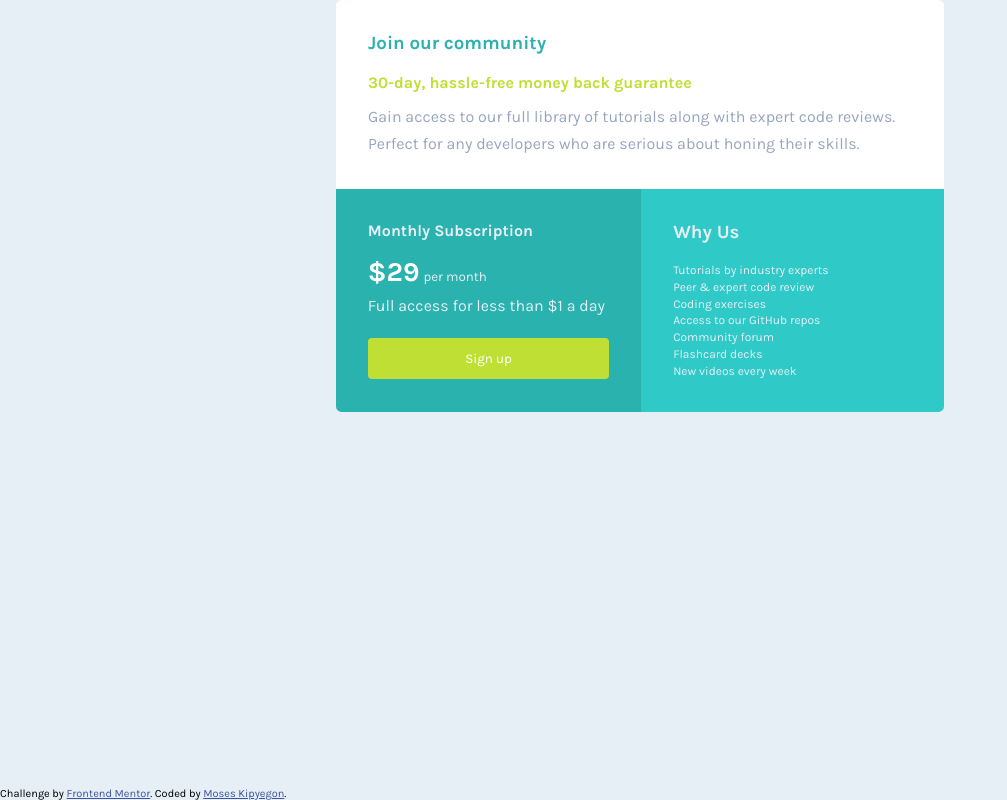
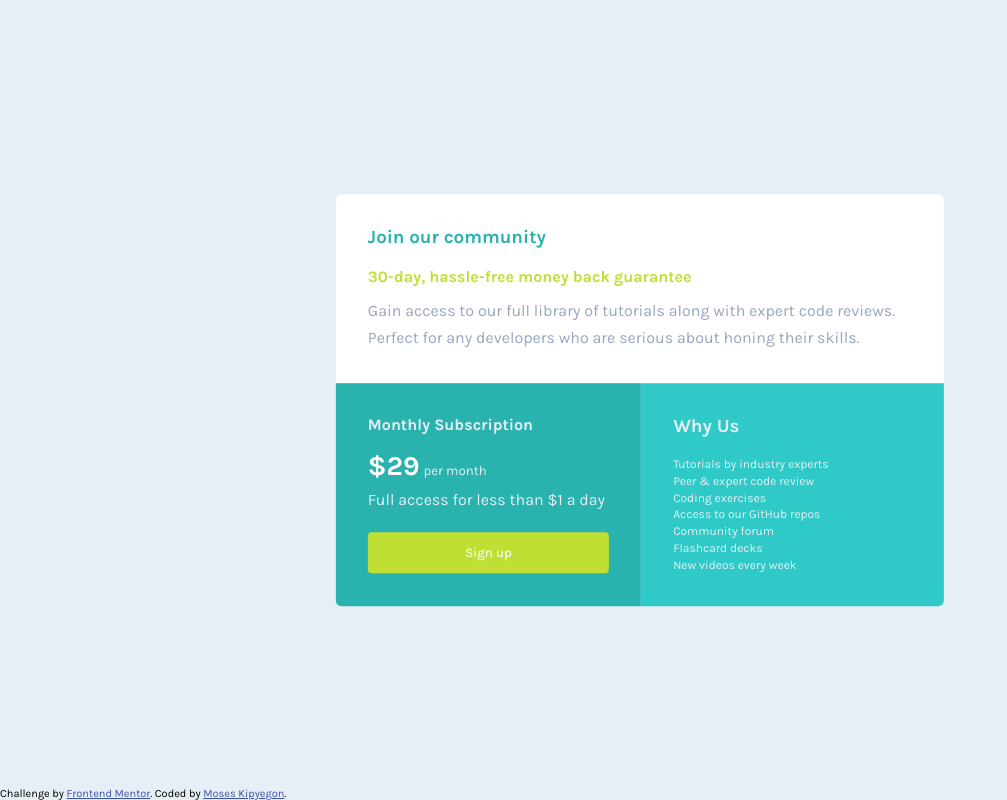
Before and after one commit to MosesKipyegon/grid_card, a website built with Vite: page index.html in a window 1280 px wide. Shown: the whole page, without its empty margins (0-1007 px from the left). Built offline with nearby package versions, Linux system fonts and the light colour scheme.

Commit message:
main container centering

```diff
--- a/style.css
+++ b/style.css
@@ -124,9 +124,10 @@ body {
 }
 
 .main__container {
-  display: flex;
-  flex-direction: column;
-  align-items: center;
+  position: absolute;
+  top: 50%;
+  left: 50%;
+  transform: translate(-50%, -50%);
 }
 
 .card__column {
@@ -193,6 +194,10 @@ button {
   border-radius: .3em;
 }
 
+button:hover {
+  box-shadow: 2px 3px 4px rgba(0, 0, 0, .35);
+}
+
 .card__why {
   background: var(--clr-primary-cyan-light);
   width: 303px;
```
